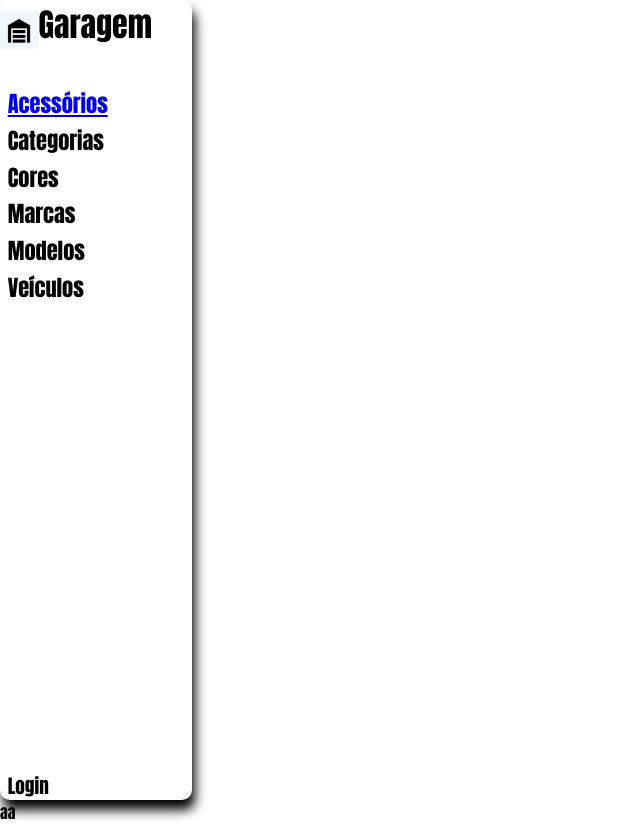
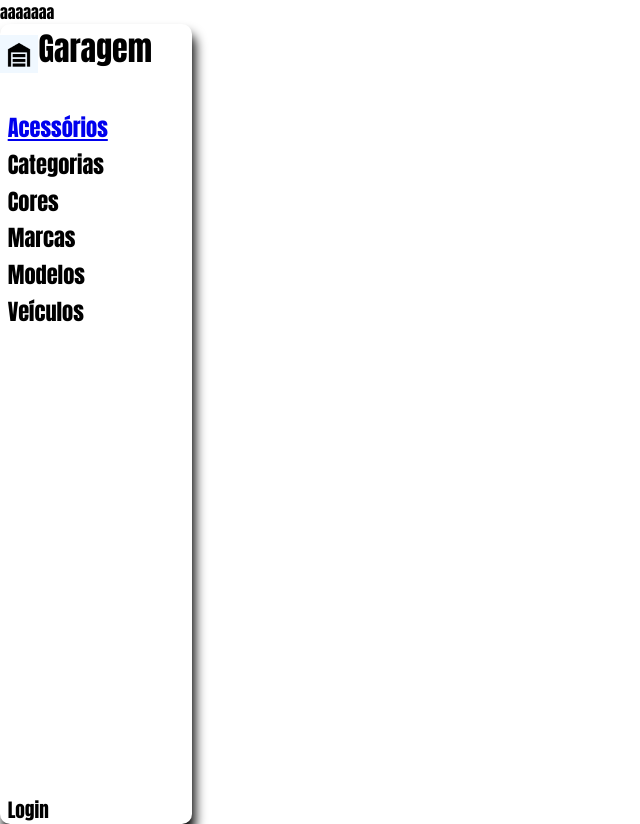
Before and after one commit to JSkahl/garagem-front, a Vue app: page / in a window 1280 px wide. Shown: the whole page, without its empty margins (0-640 px from the left). Built offline with nearby package versions, Linux system fonts and the light colour scheme.

Commit message:
fix(router): fixing router import bug

```diff
--- a/src/App.vue
+++ b/src/App.vue
@@ -3,8 +3,8 @@
 </script>
 
 <template>
+    <RouterView />
     <SideBar />
-    <p>aa</p>
 </template>
 
 <style scoped>
```
